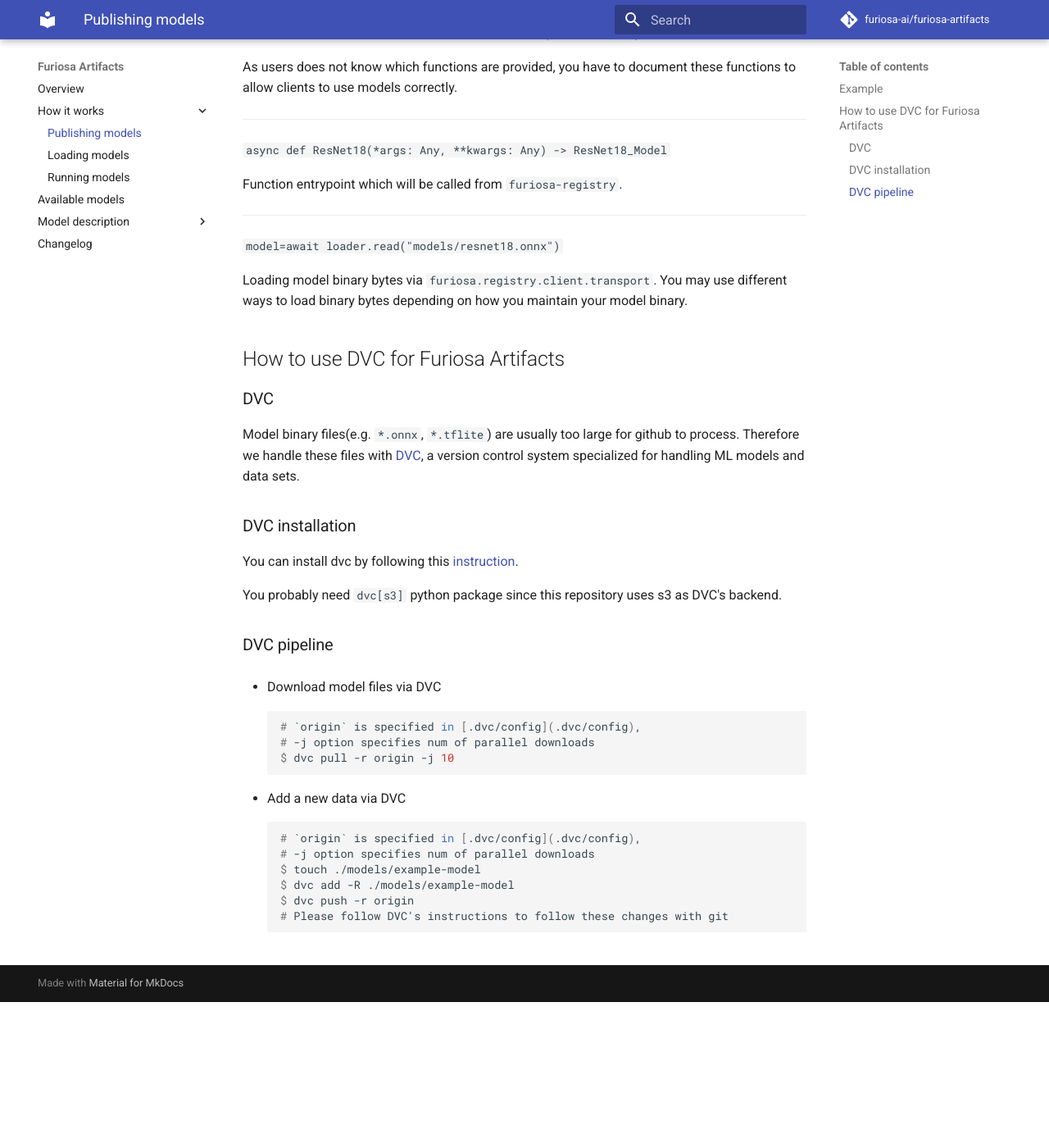
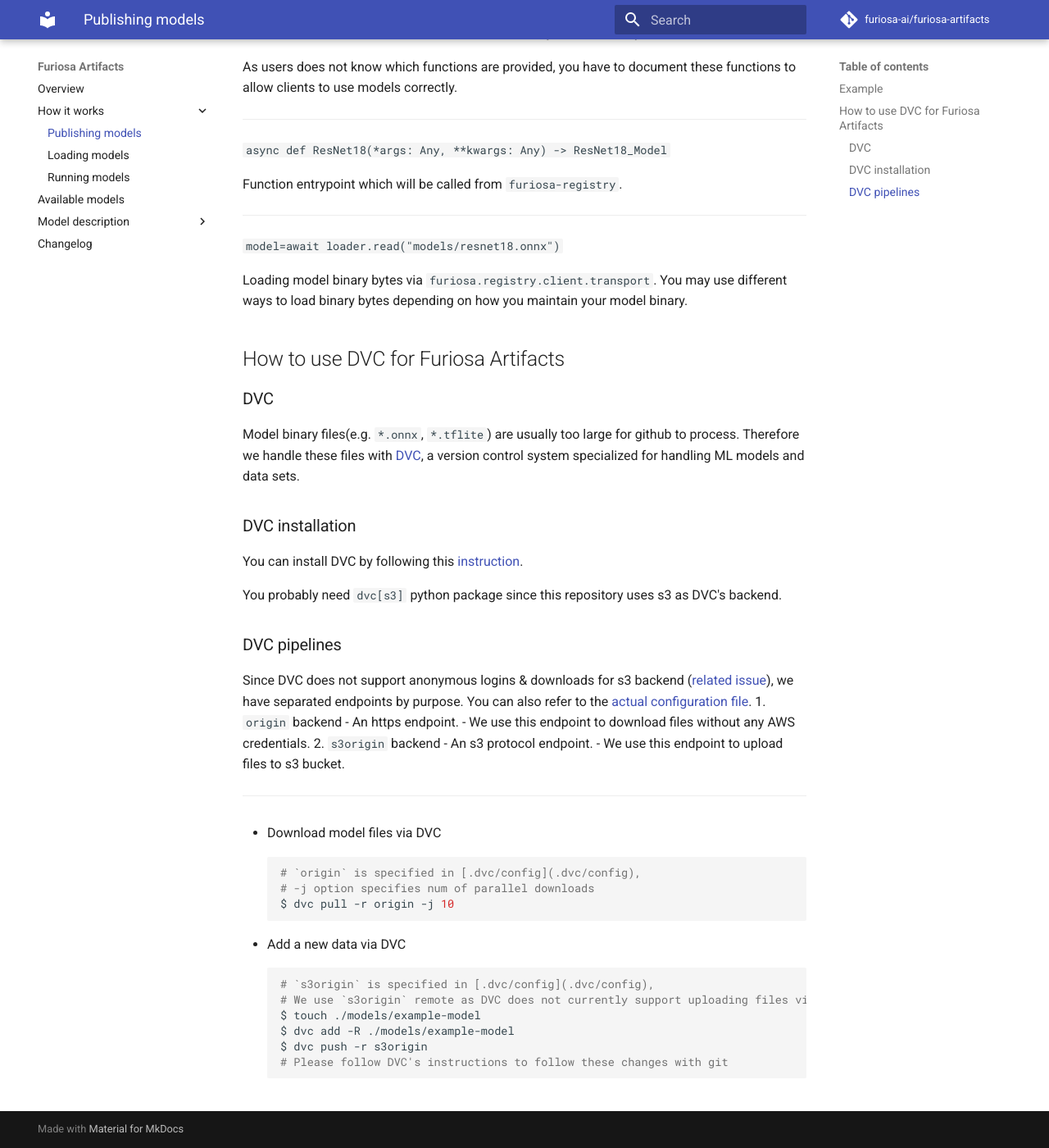
Before and after one commit to furiosa-ai/furiosa-models, an MkDocs documentation site: the page built from docs/usage/publishing.md, in a window 1280 px wide and 1400 px high, scrolled down 1702 px. Shown: the whole window at 82% size. Built offline with MkDocs 1.6.1 and Material for MkDocs 9.7.7, drawn with Linux system fonts in a browser that asks for light colours; comment, search, counter and statistics services are not loaded; before the commit the page ends 2924 px from its top, so only the background shows below that.

Commit message:
Update s3 acl config & documentations

````diff
--- a/docs/usage/publishing.md
+++ b/docs/usage/publishing.md
@@ -53,25 +53,35 @@
 Therefore we handle these files with [DVC](https://dvc.org/), a version control system specialized for handling ML models and data sets.
 
 ### DVC installation
-You can install dvc by following this [instruction](https://dvc.org/doc/install).
+You can install DVC by following this [instruction](https://dvc.org/doc/install).
 
 You probably need `dvc[s3]` python package since this repository uses s3 as DVC's backend.
 
-### DVC pipeline
+### DVC pipelines
+
+Since DVC does not support anonymous logins & downloads for s3 backend ([related issue](https://github.com/iterative/dvc/issues/5797)), we have separated endpoints by purpose. You can also refer to the [actual configuration file](/.dvc/config).
+1. `origin` backend
+  - An https endpoint.
+  - We use this endpoint to download files without any AWS credentials.
+2. `s3origin` backend
+  - An s3 protocol endpoint.
+  - We use this endpoint to upload files to s3 bucket.
+
+---
 
 - Download model files via DVC
-  ```console
+  ```bash
   # `origin` is specified in [.dvc/config](.dvc/config),
   # -j option specifies num of parallel downloads
   $ dvc pull -r origin -j 10
   ```
 
 - Add a new data via DVC
-  ```console
-  # `origin` is specified in [.dvc/config](.dvc/config),
-  # -j option specifies num of parallel downloads
+  ```bash
+  # `s3origin` is specified in [.dvc/config](.dvc/config),
+  # We use `s3origin` remote as DVC does not currently support uploading files via https endpoint
   $ touch ./models/example-model
   $ dvc add -R ./models/example-model
-  $ dvc push -r origin
+  $ dvc push -r s3origin
   # Please follow DVC's instructions to follow these changes with git
   ```
````
Also changed, not shown: 1 other file.
